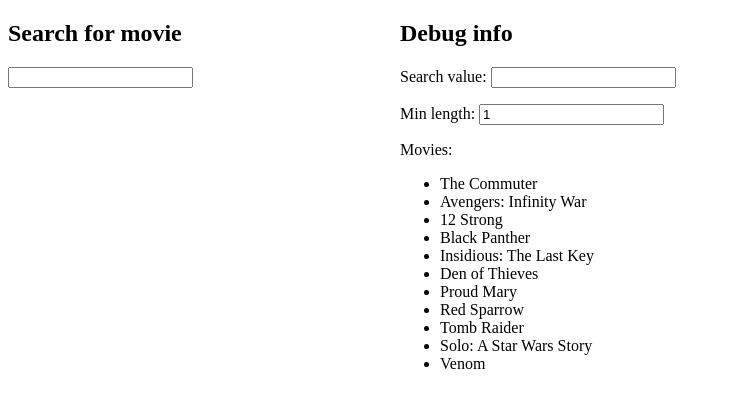
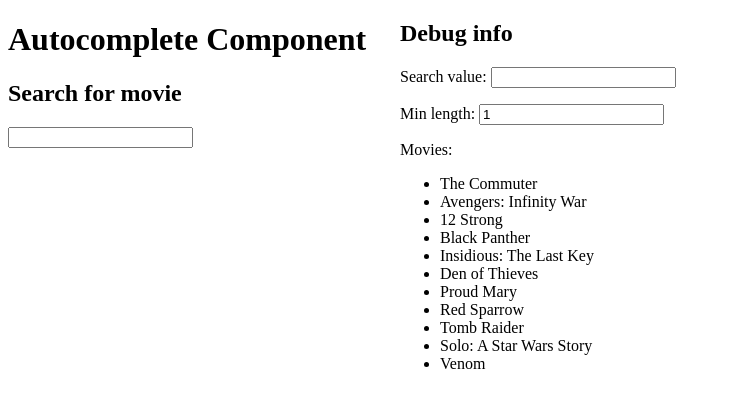
Before and after one commit to gromo/angular-autocomplete, an Angular app: page / in a window 1280 px wide. Shown: the top 408 px of the page, without its empty margins (0-731 px from the left). Built offline with nearby package versions, Linux system fonts and the light colour scheme.

Commit message:
make tests work

```diff
--- a/src/app/app.component.html
+++ b/src/app/app.component.html
@@ -1,3 +1,10 @@
+<h1>{{title}}</h1>
+
+<div>
+    <h2>Search for movie</h2>
+    <app-autocomplete [(ngModel)]="search" [minlength]="autocompleteOptions.minlength" [source]="autocompleteOptions.source"></app-autocomplete>
+</div>
+
 <div style="left: 400px; position: absolute; top: 0;">
     <h2>Debug info</h2>
     <p>Search value: <input type="text" [(ngModel)]="search"></p>
@@ -10,8 +17,3 @@
         </ul>
     </div>
 </div>
-
-<div>
-    <h2>Search for movie</h2>
-    <app-autocomplete [(ngModel)]="search" [minlength]="autocompleteOptions.minlength" [source]="autocompleteOptions.source"></app-autocomplete>
-</div>
--- a/src/app/app.component.ts
+++ b/src/app/app.component.ts
@@ -23,6 +23,6 @@
             'Venom',
         ]
     };
-    search = '';
-    title = 'Autocomplete Component';
+    search: string = '';
+    title: string = 'Autocomplete Component';
 }
--- a/src/app/autocomplete/autocomplete.component.html
+++ b/src/app/autocomplete/autocomplete.component.html
@@ -3,8 +3,6 @@
     <ul class="autocomplete-container" *ngIf="matches.length > 0">
         <li class="autocomplete-item"
             *ngFor="let match of matches; let i = index"
-            [ngClass]="{'selected': i === selectedIndex}">
-            {{match}}
-    </li>
+            [ngClass]="{'selected': i === selectedIndex}">{{match}}</li>
     </ul>
 </div>
```
Also changed, not shown: 2 other files (tests, documents, lock files or other folders).
